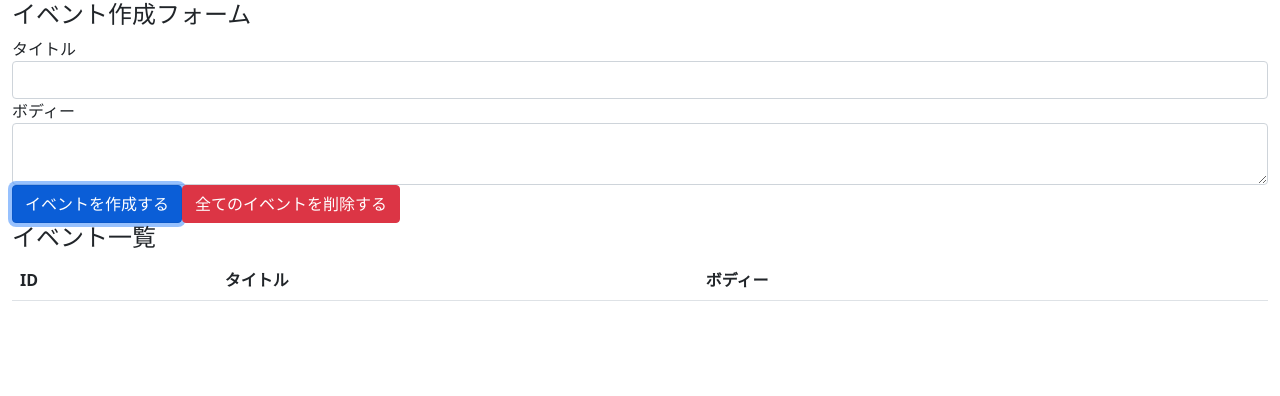
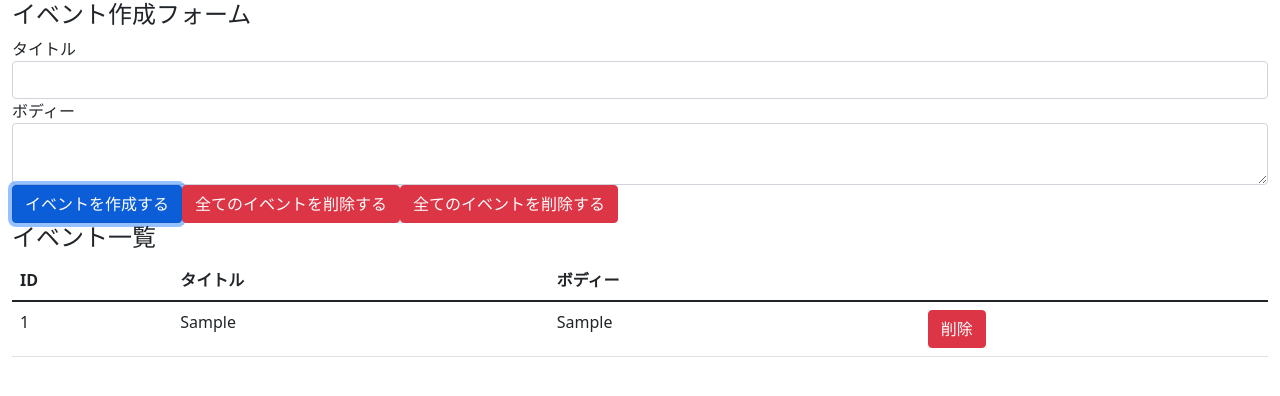
Before and after one commit to ayabin/react-hooks-101, a React (Create React App) app: page / in a window 1280 px wide. Both pictures are taken after typing "Sample", "Sample" into the empty fields and a click on the button "イベントを作成する". Shown: the top 396 px of the page. Built offline with nearby package versions, Linux system fonts and the light colour scheme.

Commit message:
display events,refactor and implement remote event button

```diff
--- a/src/components/App.js
+++ b/src/components/App.js
@@ -1,6 +1,7 @@
 import React,{useReducer,useState} from 'react';
 import "bootstrap/dist/css/bootstrap.min.css";
 import reducer from '../reducers';
+import Event from './Event';
 
 const App=()=>{
   const [state,dispatch]=useReducer(reducer,[]);
@@ -8,7 +9,6 @@
   const [body,setBody]=useState('');
   const addEvent=e=>{
     e.preventDefault();
-    console.log({title,body});
     dispatch({
       type:'CREATE_EVENT',
       title,
@@ -17,7 +17,7 @@
     setTitle('');
     setBody('');
   }
-  console.log(state);
+
   return (
     <div className='container-fluid'>
       <h4>イベント作成フォーム</h4>
@@ -32,6 +32,7 @@
         </div>
         <button className='btn btn-primary' onClick={addEvent}>イベントを作成する</button>
         <button className='btn btn-danger'>全てのイベントを削除する</button>
+        <button className='btn btn-danger'>全てのイベントを削除する</button>
       </form>
       <h4>イベント一覧</h4>
       <table className='table table-hover'>
@@ -43,7 +44,9 @@
             <th></th>
           </tr>
         </thead>
-        <tbody></tbody>
+        <tbody>
+          {state.map((event,index)=>(<Event key={index} event={event} dispatch={dispatch} />))}
+        </tbody>
       </table>
     </div>
   );
--- /dev/null
+++ b/src/components/Event.js
@@ -0,0 +1,18 @@
+import React from 'react';
+
+const Event=({event,dispatch})=>{
+    const id=event.id;
+    const handleClickDeleteButton=()=>{
+      dispatch({type:'DELETE_EVENT',id});
+    }
+    return (
+      <tr>
+        <td>{id}</td>
+        <td>{event.title}</td>
+        <td>{event.body}</td>
+        <td><button type="button" className='btn btn-danger' onClick={handleClickDeleteButton}>削除</button></td>
+      </tr>
+    );
+}
+
+export default Event;
--- a/src/reducers/index.js
+++ b/src/reducers/index.js
@@ -6,7 +6,7 @@
       const id=length===0 ? 1 : state[length-1].id+1;
       return [...state,{id,...event}];
     case 'DELETE_EVENT':
-      return state;
+      return state.filter(event=>event.id!==action.id);
     case 'DELETE_ALL_EVENT':
       return [];
     default:
```
